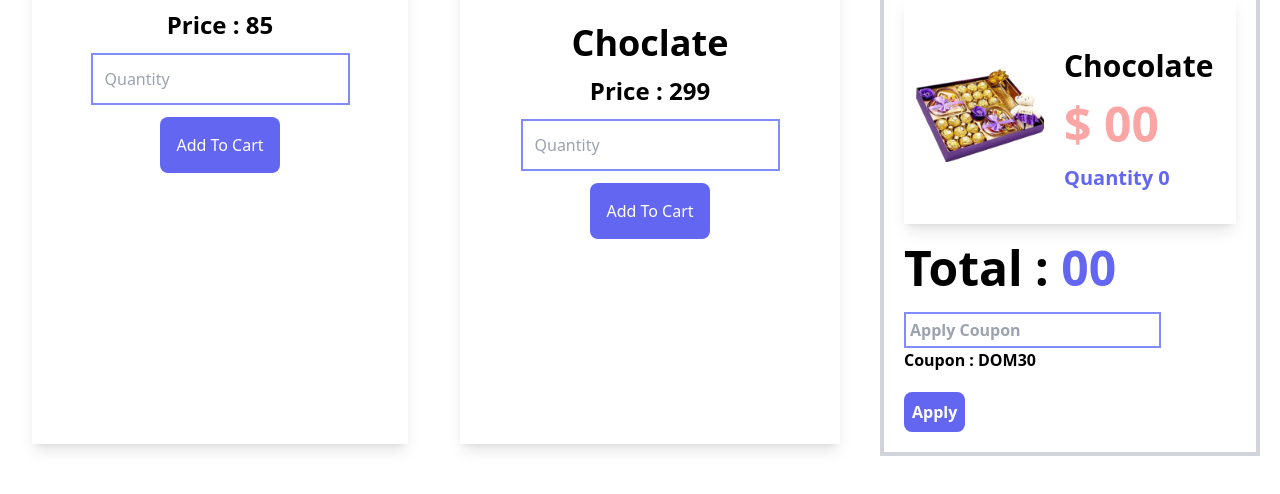
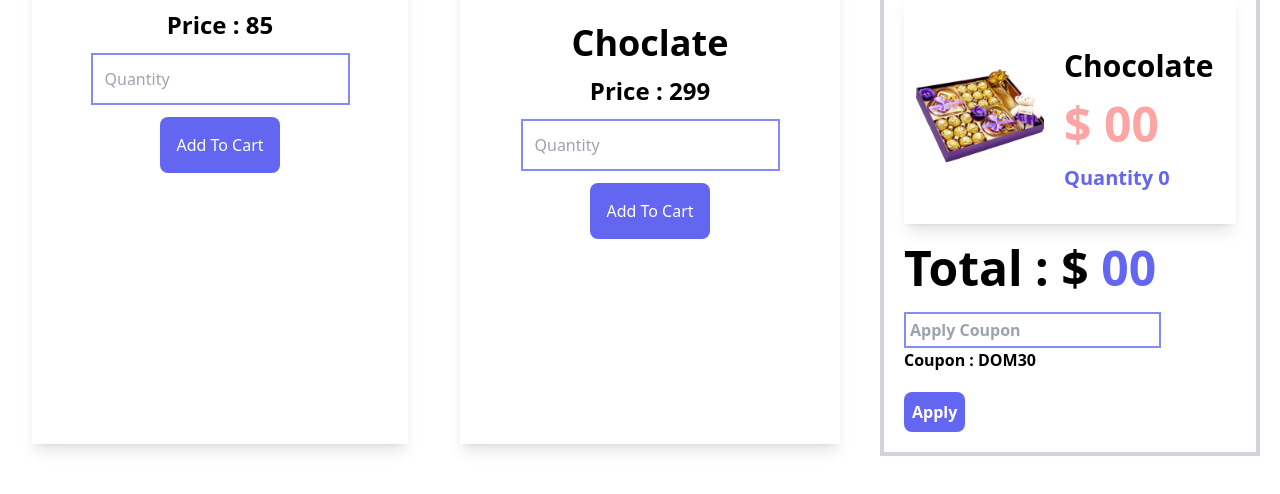
Before and after one commit to RayhanUddinFarhad/Simple-Gift-Shopping, a plain HTML site: page index.html in a window 1280 px wide. Shown: the part 296-790 px from the top of the page. Drawn offline with nearby package versions, Linux system fonts and the light colour scheme.

Commit message:
text changed

```diff
--- a/index.html
+++ b/index.html
@@ -127,7 +127,7 @@
 
                 <div class="space-y-5">
 
-                    <h5 class="text-5xl">Total : <span class="text-indigo-500" id="total">00</span></h5>
+                    <h5 class="text-5xl">Total : $<span class="text-indigo-500" id="total"> 00</span> </h5>
 
 
                     <div id="coupon-area" >
```
